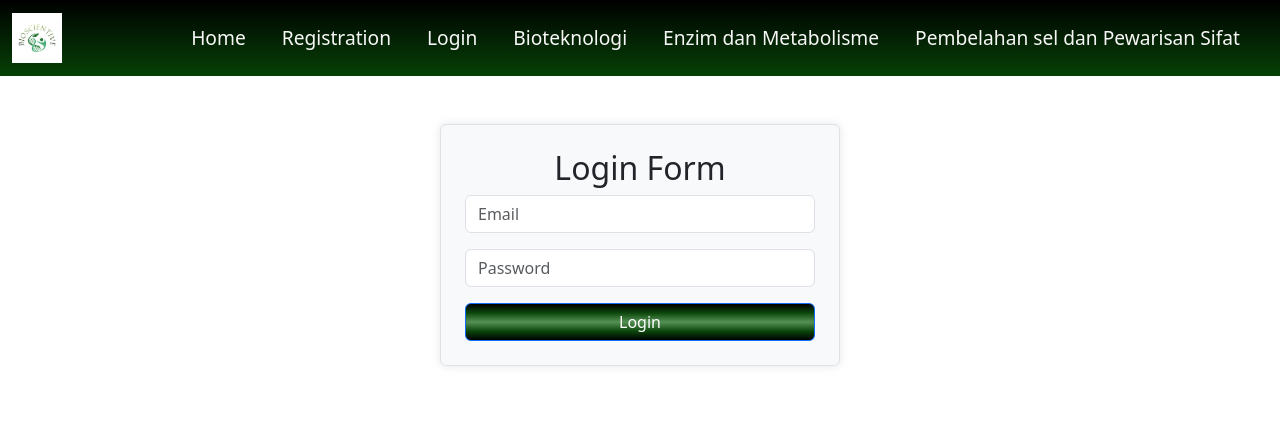
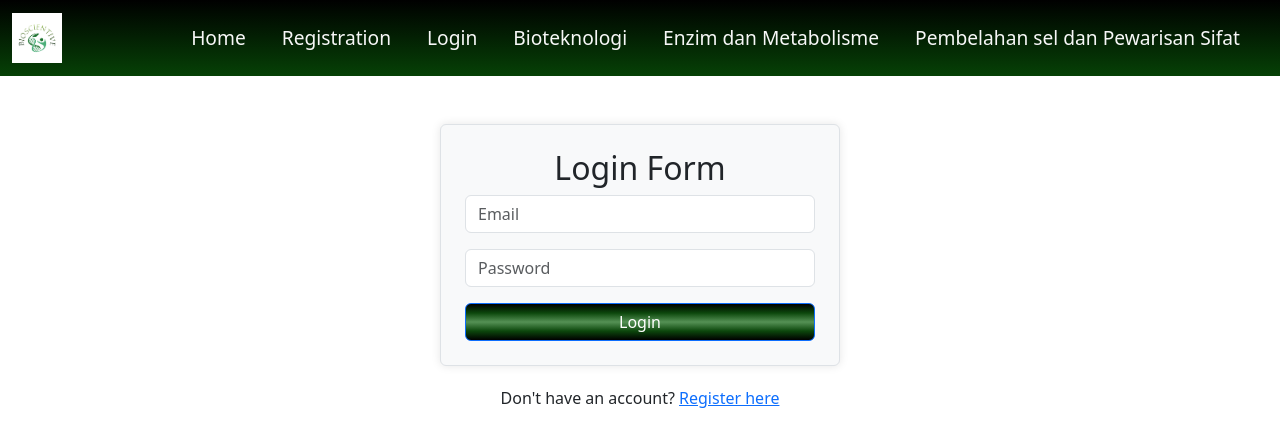
Before and after one commit to shintaem2005/Proyek-PSW1-Kelompok-7-Biologi-Kelas-12-SMA-D-IV-TRPL-Angkatan-24, a React (Create React App) app: page /login in a window 1280 px wide. Shown: the top 446 px of the page. Built offline with nearby package versions, Linux system fonts and the light colour scheme; a web font is replaced by a local one.

Commit message:
Update LoginForm.js

```diff
--- a/src/pages/LoginForm.js
+++ b/src/pages/LoginForm.js
@@ -1,5 +1,5 @@
 import { useState } from "react"
-import { useNavigate } from "react-router-dom";
+import { useNavigate, Link } from "react-router-dom";
 
 const LoginForm = () => {
   const [credentials, setCredentials] = useState({
@@ -64,6 +64,9 @@
 
         <button type="submit" className="btn btn-primary w-100">Login</button>
       </form>
+      <p className="text-center mt-3">
+        Don't have an account? <Link to="/register">Register here</Link>
+      </p>
     </div>
   );
 };
```
